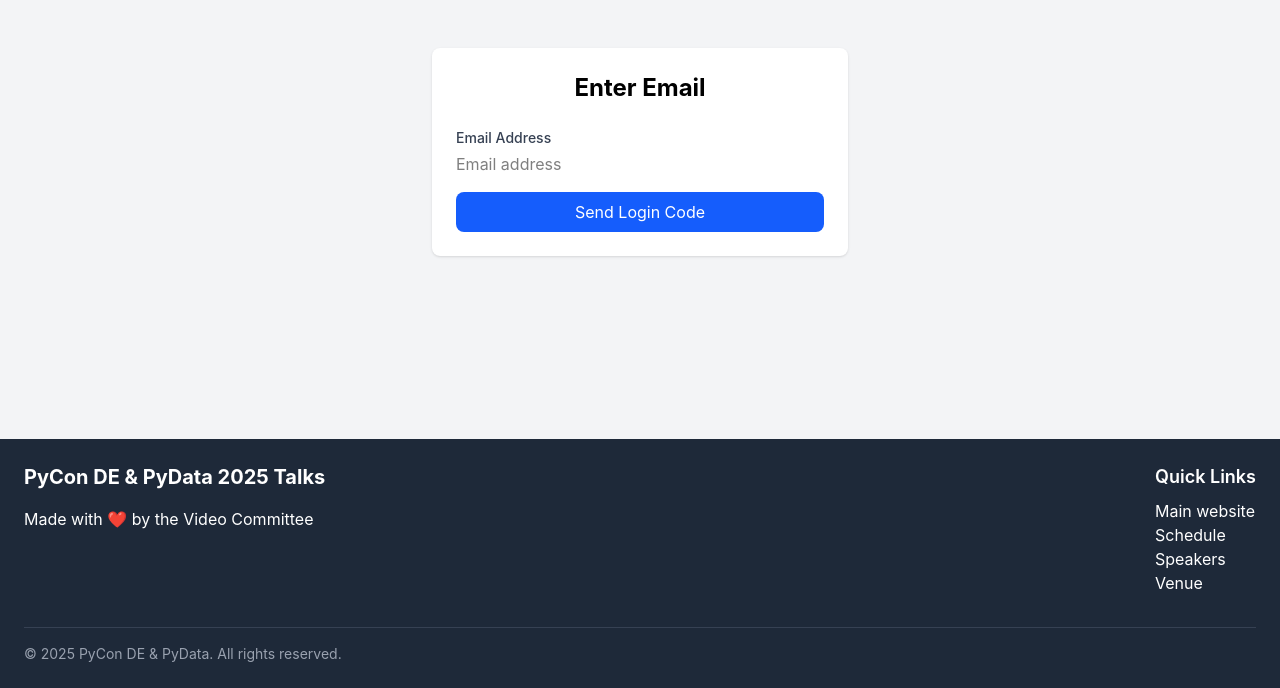
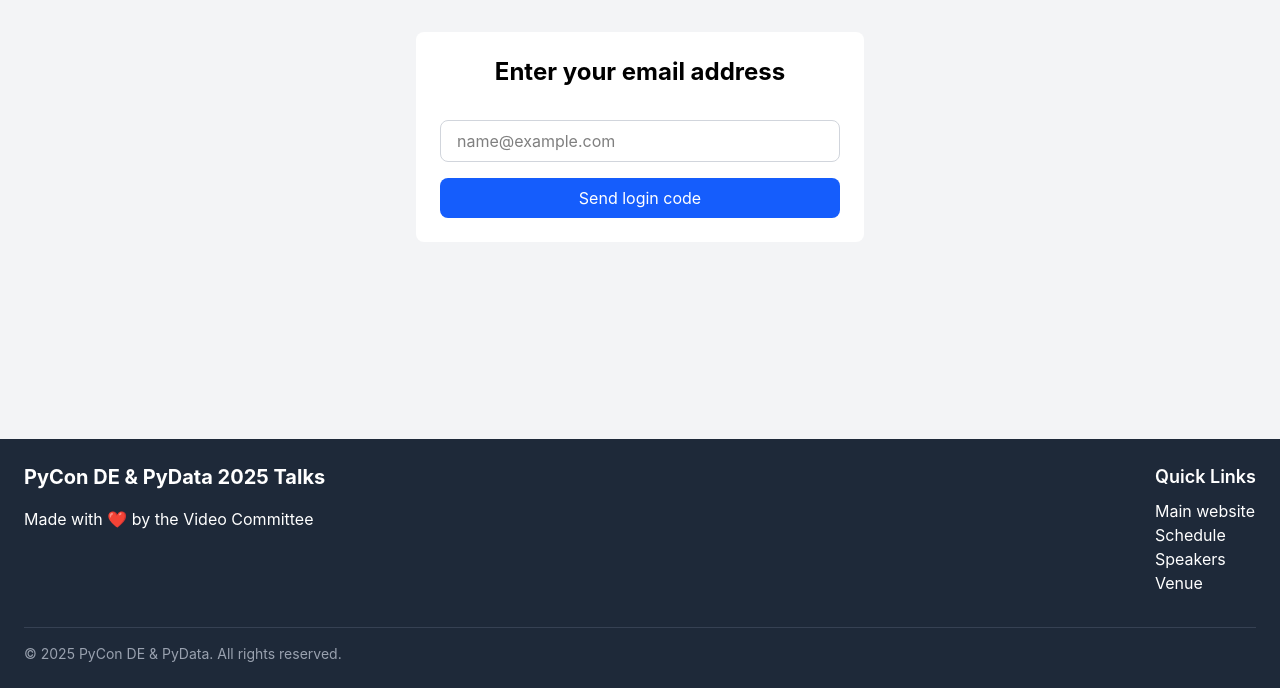
Before and after one commit to PioneersHub/pyconde-talks, a Django app: page /accounts/login/ in a window 1280 px wide. Shown: the part 112-800 px from the top of the page. Run offline with Django 5.2, Linux system fonts and the light colour scheme; style sheets or scripts are compiled from the project's sources.

Commit message:
templates: Improve request login code
Signed-off-by: Michal Šoltis <msoltis@redhat.com>

```diff
--- a/templates/account/request_login_code.html
+++ b/templates/account/request_login_code.html
@@ -1,23 +1,35 @@
-{% extends "base.html" %}
-{% block content %}
-  <div class="max-w-md mx-auto p-4">
-    <div class="bg-white rounded-lg shadow-sm p-6">
-      <h1 class="text-2xl font-bold text-center mb-6">Enter Email</h1>
+{% extends "base.html" %} {% block content %}
+
+<div class="max-w-md mx-auto">
+  <div class="bg-white rounded-lg p-6">
+    <h1 class="text-2xl font-bold text-center mb-8">
+      Enter your email address
+    </h1>
     {% if form.non_field_errors %}
-        <div class="mb-4 p-4 rounded-lg bg-red-100 text-red-700">{{ form.non_field_errors }}</div>
+    <div class="mb-4 rounded-lg bg-red-100 text-red-700">
+      {{ form.non_field_errors }}
+    </div>
     {% endif %}
     <form method="post" action="{% url 'account_request_login_code' %}">
       {% csrf_token %}
       <div class="mb-4">
-          <label for="{{ form.email.id_for_label }}"
-                 class="block text-sm font-medium text-gray-700 mb-1">Email Address</label>
-          {{ form.email.errors }} {{ form.email }}
+        <input
+          type="email"
+          id="email"
+          name="email"
+          class="block w-full px-4 py-2 border border-gray-300 rounded-lg"
+          placeholder="name@example.com" />
+        {% if form.email.errors %}
+        <p class="mt-2 text-red-700">{{ form.email.errors }}</p>
+        {% endif %}
       </div>
-        <button type="submit"
-                class="w-full bg-blue-600 text-white px-4 py-2 rounded-lg hover:bg-blue-700 transition-colors">
-          Send Login Code
+      <button
+        type="submit"
+        class="w-full bg-blue-600 text-white px-4 py-2 rounded-lg hover:bg-blue-700">
+        Send login code
       </button>
     </form>
   </div>
 </div>
+
 {% endblock content %}
```
Lines whose indentation alone changed are shown as unchanged.
